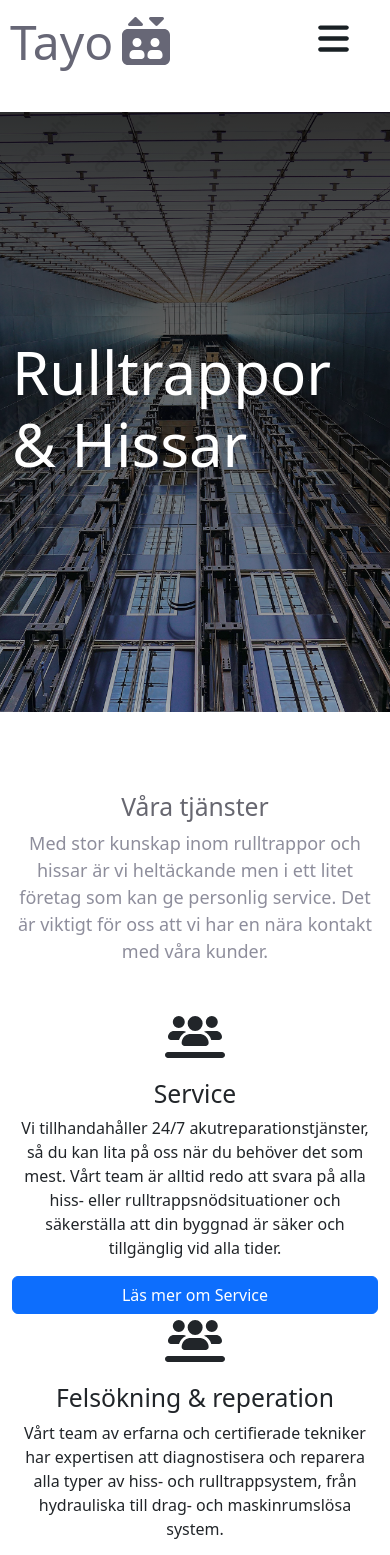
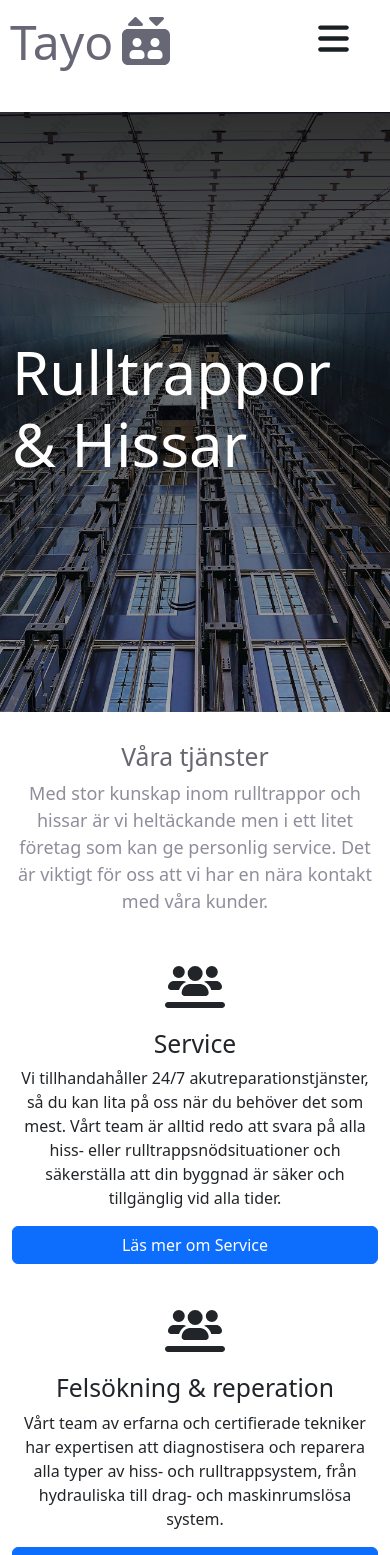
Before and after one commit to patrikyo/tayo-fe, a React (Create React App) app: page / in a window 390 px wide. Shown: the top 1555 px of the page. Built offline with nearby package versions, Linux system fonts and the light colour scheme.

Commit message:
Improvments to responsive design section & card

```diff
--- a/src/components/card/Card.css
+++ b/src/components/card/Card.css
@@ -1,4 +1,4 @@
-.card__container {
+.card__container--light {
     max-width: 390px;
     max-height: 350px;
     padding: 15px;
@@ -52,12 +52,12 @@ transform: scale(3);
 
 
 @media screen and (max-width: 540px){
-    .card__container {
-        padding: 0;
+    .card__container--light {
+        padding: 0 0 2.5em 0;
     }
 
     .card__container--dark {
-        padding: 0px;
+        padding: 0 0 2.5em 0;
     }
 
     .card__image {
--- a/src/components/card/Card.js
+++ b/src/components/card/Card.js
@@ -6,7 +6,9 @@ const Card = (props) => {
   return (
     <div
       className={`${
-        props.theme === "light" ? "card__container" : "card__container--dark"
+        props.theme === "light"
+          ? "card__container--light"
+          : "card__container--dark"
       }`}
     >
       {props.icon.length > 0 && (
--- a/src/components/section/Section.css
+++ b/src/components/section/Section.css
@@ -3,23 +3,22 @@
     padding: 80px 0;
 }
 
-.light {
+.section__container--light {
     background-color:  white;
 }
 
-.dark {
+.section__container--dark {
     background-color: #192024;
     color: #fff;
 }
 
-.section__header {
+.section__header--light {
     font-size: 30px;
     color: #676770
 }
 
 .section__header--dark {
     color: #fff;
-
 }
 
 .section__body {
@@ -41,7 +40,20 @@
 
 
 @media screen and (max-width: 540px){
+    .section__container {
+        padding: 0;
+    }
+
+    .section__container--light {
+        padding-top: 30px;
+    }
+
+    .section__container--dark {
+        padding-top: 30px;
+    }
+
     .section__body {
     width: 100%;
     }
+
 }
--- a/src/components/section/Section.js
+++ b/src/components/section/Section.js
@@ -2,12 +2,14 @@ import Card from "../card/Card";
 import "./Section.css";
 const Section = (props) => {
   return (
-    <div className={`section__container ${props.section.theme}`}>
+    <div
+      className={`section__container section__container--${props.section.theme}`}
+    >
       <div className="container">
         <div
           className={`${
             props.section.theme === "light"
-              ? "section__header"
+              ? "section__header--light"
               : "section__header--dark"
           }`}
         >
```
